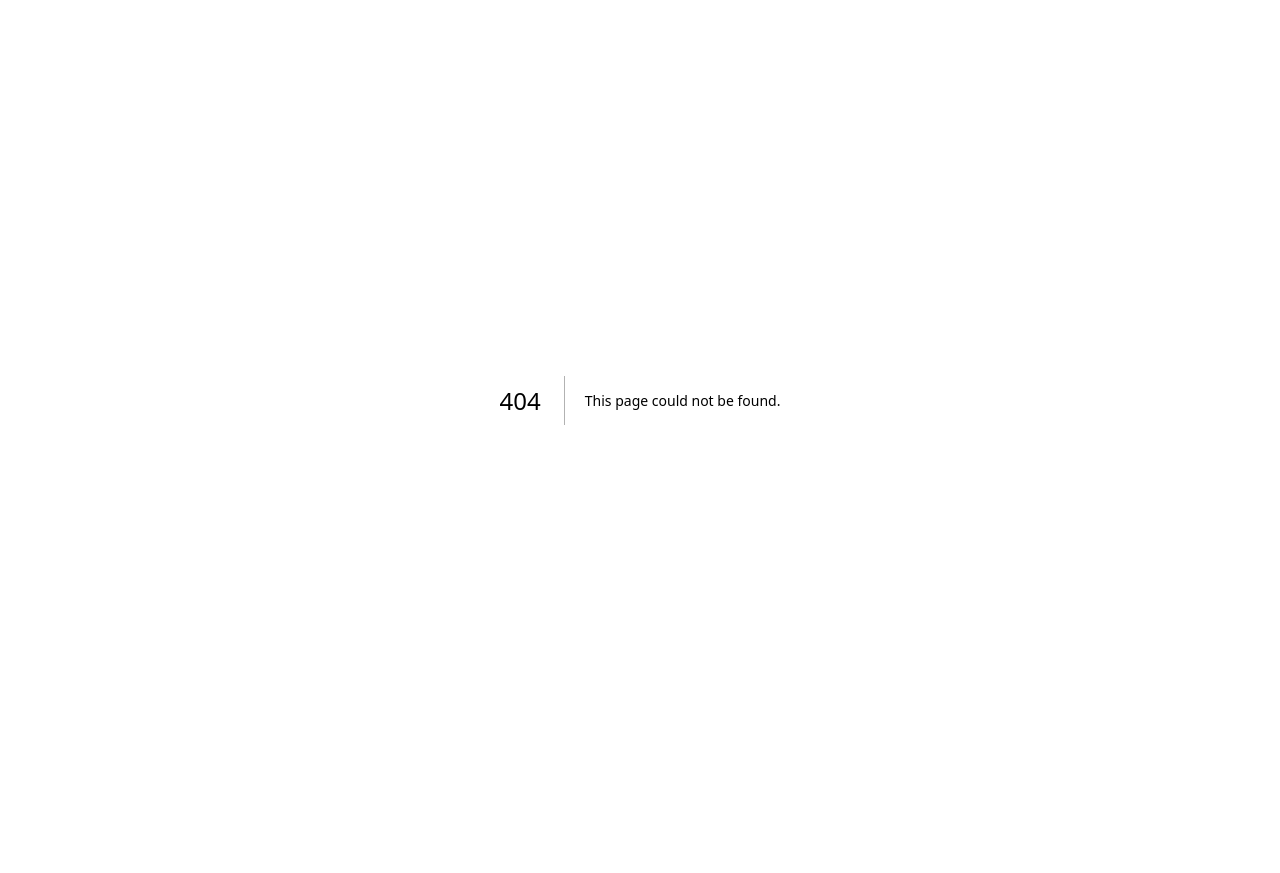
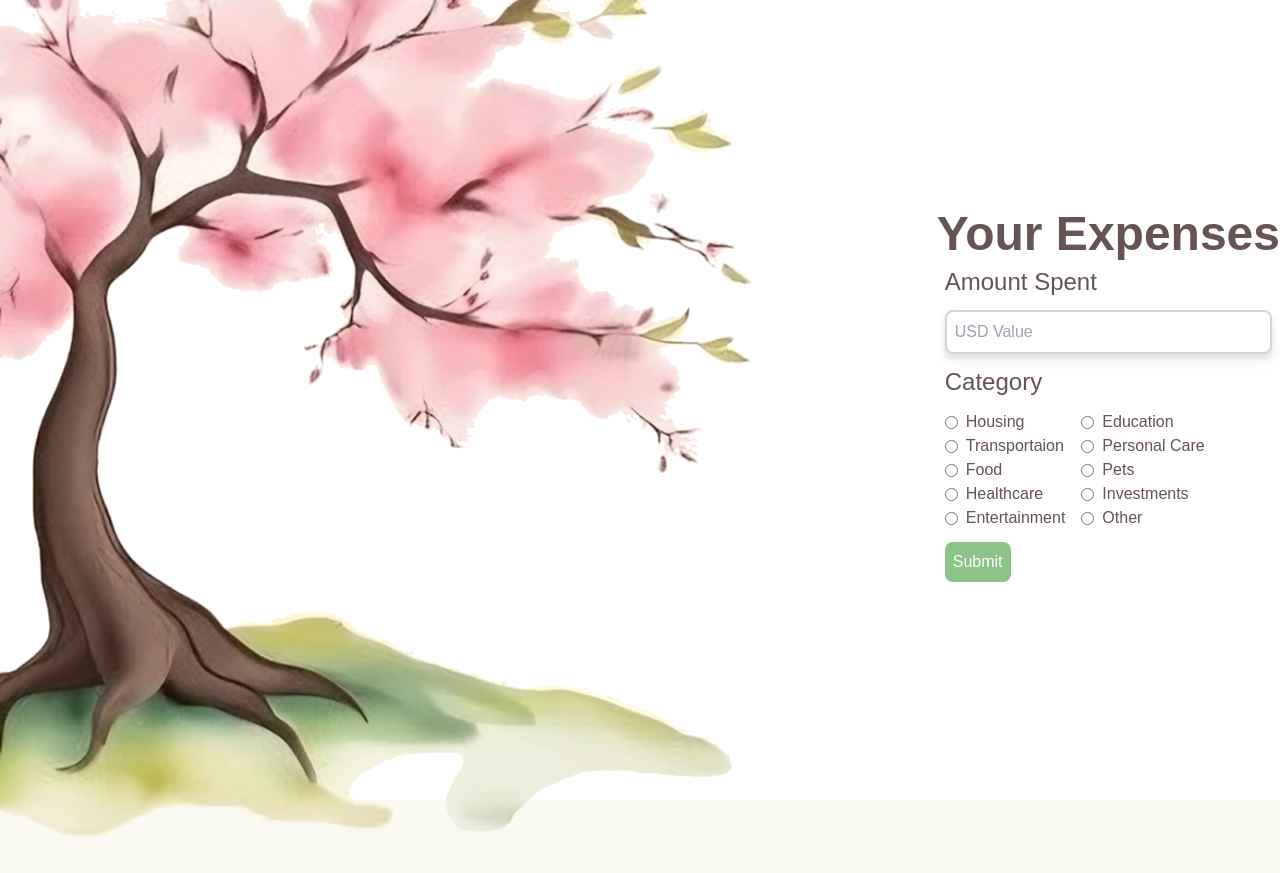
Before and after one commit to sshradd/HackUTD24, a Next.js app in the folder blossum/: page /dashboard/logexpense in a window 1280 px wide. Before the commit this address had no page. Before the commit the page ends 800 px from the top, so only its background shows below. Built offline with nearby package versions, Linux system fonts and the light colour scheme.

Commit message:
logExpense frontend working

```diff
--- a/blossum/src/app/dashboard/logExpense.tsx
+++ /dev/null
@@ -1,59 +0,0 @@
-import React from 'react';
-import Image from 'next/image';
-import Link from 'next/link';
-
-const LogExpense = () => {
-  return (
-    <div>
-      <div className="bg-white h-screen flex relative items-center justify-between gap-2 px-0">
-        <div className="flex flex-col">
-          <Image src="/tree.png" alt="Welcome" width={800} height={400} />
-        </div>
-        <div className="flex flex-col">
-          <div className="flex flex-col">
-            <h1 className="text-5xl font-bold text-wenge">Financial Background</h1>
-            <div className="flex flex-col space-y-3">
-              <p className="text-2xl text-wenge">Are you employed?</p>
-              <div className="flex items-center space-x-4">
-                <div className='flex flex-col'>
-                  <label className="flex items-center">
-                    <input type="radio" name="employment" value="yes" className="  p-2 rounded-lg" />
-                    <span className="text-wenge ml-2">Yes</span>
-                  </label>
-                  <label className="flex items-center">
-                    <input type="radio" name="employment" value="no" className="  p-2 rounded-lg" />
-                    <span className="ml-2 text-wenge">No</span>
-                  </label>
-                </div>
-              </div>
-              <p className="text-2xl text-wenge">Yearly Income</p>
-              <input type="text" placeholder="USD Value" className="border-2 border-gray-300 p-2 rounded-lg text-wenge drop-shadow-lg" />
-              <p className="text-2xl text-wenge">Financial Literacy Level</p>
-              <div className="flex items-center space-x-4">
-                <div className='flex flex-col'>
-                  <label className="flex items-center">
-                    <input type="radio" name="employment" value="yes" className="  p-2 rounded-lg" />
-                    <span className="text-wenge ml-2">Beginner</span>
-                  </label>
-                  <label className="flex items-center">
-                    <input type="radio" name="employment" value="no" className="  p-2 rounded-lg" />
-                    <span className="ml-2 text-wenge">Intermediate</span>
-                  </label>
-                  <label className="flex items-center">
-                    <input type="radio" name="employment" value="no" className="  p-2 rounded-lg" />
-                    <span className="ml-2 text-wenge">Advanced</span>
-                  </label>
-                </div>
-              </div>
-              <Link href="/onboarding/expenses">
-                  <button className="bg-pistachio text-white p-2 rounded-lg">Next</button>
-              </Link>
-            </div>
-          </div>
-        </div>
-      </div>
-    </div>
-  );
-};
-
-export default LogExpense;
--- /dev/null
+++ b/blossum/src/app/dashboard/logexpense/page.tsx
@@ -0,0 +1,76 @@
+import React from 'react';
+import Image from 'next/image';
+import Link from 'next/link';
+
+const LogExpense = () => {
+  return (
+    <div>
+      <div className="bg-white h-screen flex relative items-center justify-between gap-2 px-0">
+        <div className="flex flex-col">
+          <Image src="/tree.png" alt="Welcome" width={800} height={400} />
+        </div>
+        <div className="flex flex-col">
+          <div className="flex flex-col">
+            <h1 className="text-5xl font-bold text-wenge">Your Expenses</h1>
+            <div className="flex flex-col space-y-3 p-2">
+              <p className="text-2xl text-wenge">Amount Spent</p>
+              <input type="text" placeholder="USD Value" className="border-2 border-gray-300 p-2 rounded-lg text-wenge drop-shadow-lg" />
+              <p className="text-2xl text-wenge">Category</p>
+              <div className="flex items-center space-x-4">
+                <div className='flex flex-col'>
+                  <label className="flex items-center">
+                    <input type="radio" name="employment" value="yes" className="  p-2 rounded-lg" />
+                    <span className="text-wenge ml-2">Housing</span>
+                  </label>
+                  <label className="flex items-center">
+                    <input type="radio" name="employment" value="no" className="  p-2 rounded-lg" />
+                    <span className="ml-2 text-wenge">Transportaion</span>
+                  </label>
+                  <label className="flex items-center">
+                    <input type="radio" name="employment" value="no" className="  p-2 rounded-lg" />
+                    <span className="ml-2 text-wenge">Food</span>
+                  </label>
+                  <label className="flex items-center">
+                    <input type="radio" name="employment" value="no" className="  p-2 rounded-lg" />
+                    <span className="ml-2 text-wenge">Healthcare</span>
+                  </label>
+                  <label className="flex items-center">
+                    <input type="radio" name="employment" value="no" className="  p-2 rounded-lg" />
+                    <span className="ml-2 text-wenge">Entertainment</span>
+                  </label>
+                </div>
+                <div className='flex flex-col'>
+                  <label className="flex items-center">
+                    <input type="radio" name="employment" value="yes" className="  p-2 rounded-lg" />
+                    <span className="text-wenge ml-2">Education</span>
+                  </label>
+                  <label className="flex items-center">
+                    <input type="radio" name="employment" value="no" className="  p-2 rounded-lg" />
+                    <span className="ml-2 text-wenge">Personal Care</span>
+                  </label>
+                  <label className="flex items-center">
+                    <input type="radio" name="employment" value="no" className="  p-2 rounded-lg" />
+                    <span className="ml-2 text-wenge">Pets</span>
+                  </label>
+                  <label className="flex items-center">
+                    <input type="radio" name="employment" value="no" className="  p-2 rounded-lg" />
+                    <span className="ml-2 text-wenge">Investments</span>
+                  </label>
+                  <label className="flex items-center">
+                    <input type="radio" name="employment" value="no" className="  p-2 rounded-lg" />
+                    <span className="ml-2 text-wenge">Other</span>
+                  </label>
+                </div>
+              </div>
+              <Link href="/dashboard">
+                  <button className="bg-pistachio text-white p-2 rounded-lg">Submit</button>
+              </Link>
+            </div>
+          </div>
+        </div>
+      </div>
+    </div>
+  );
+};
+
+export default LogExpense;
--- a/blossum/src/app/dashboard/page.tsx
+++ b/blossum/src/app/dashboard/page.tsx
@@ -113,6 +113,7 @@
             style={{ backgroundColor: '#F9F8F1', boxShadow: '4px 4px 10px rgba(0, 0, 0, 0.1)'}}
             ></div>
           </div>
+          {/* See All Button optional */}
             <div className="flex justify-center">
               <button className="mt-4 w-1/4 py-3 rounded-3xl font-semibold"
               style={{ backgroundColor: '#A2C19A', color: '#655453'}}>
```
